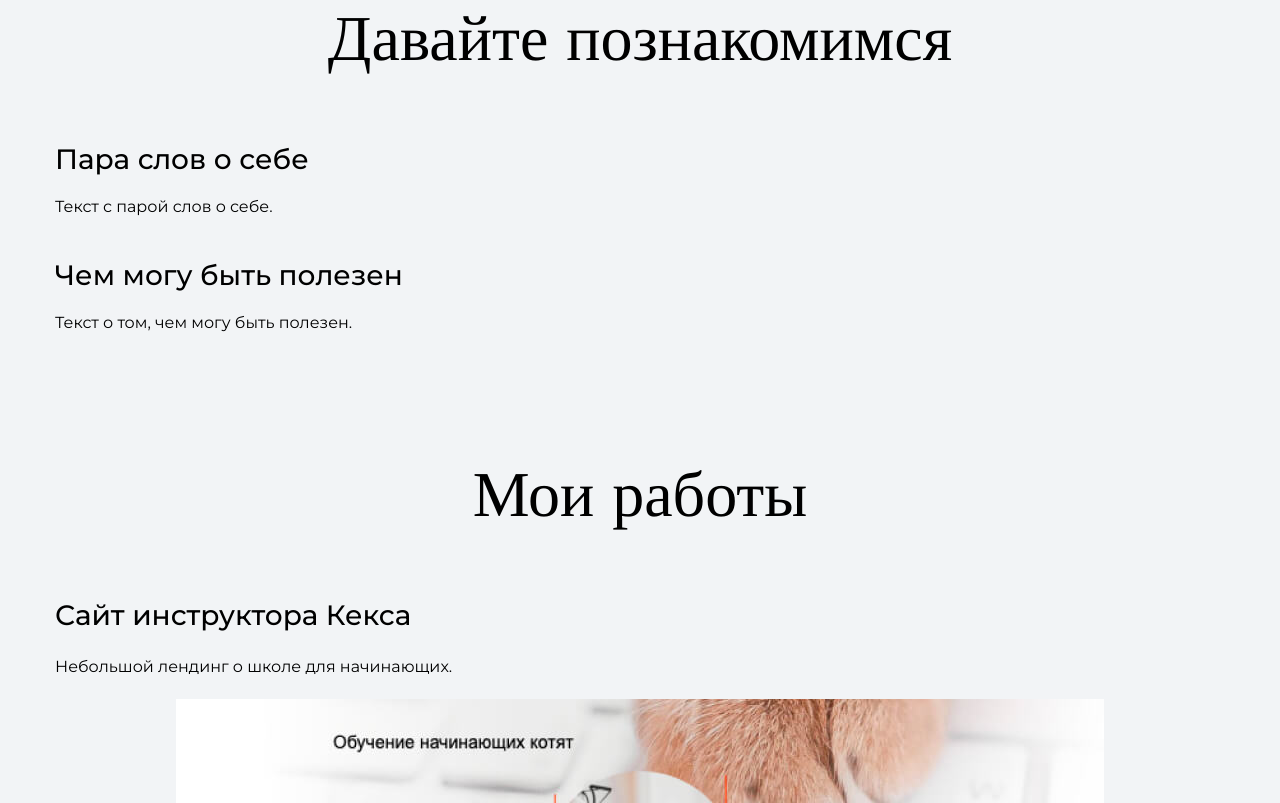
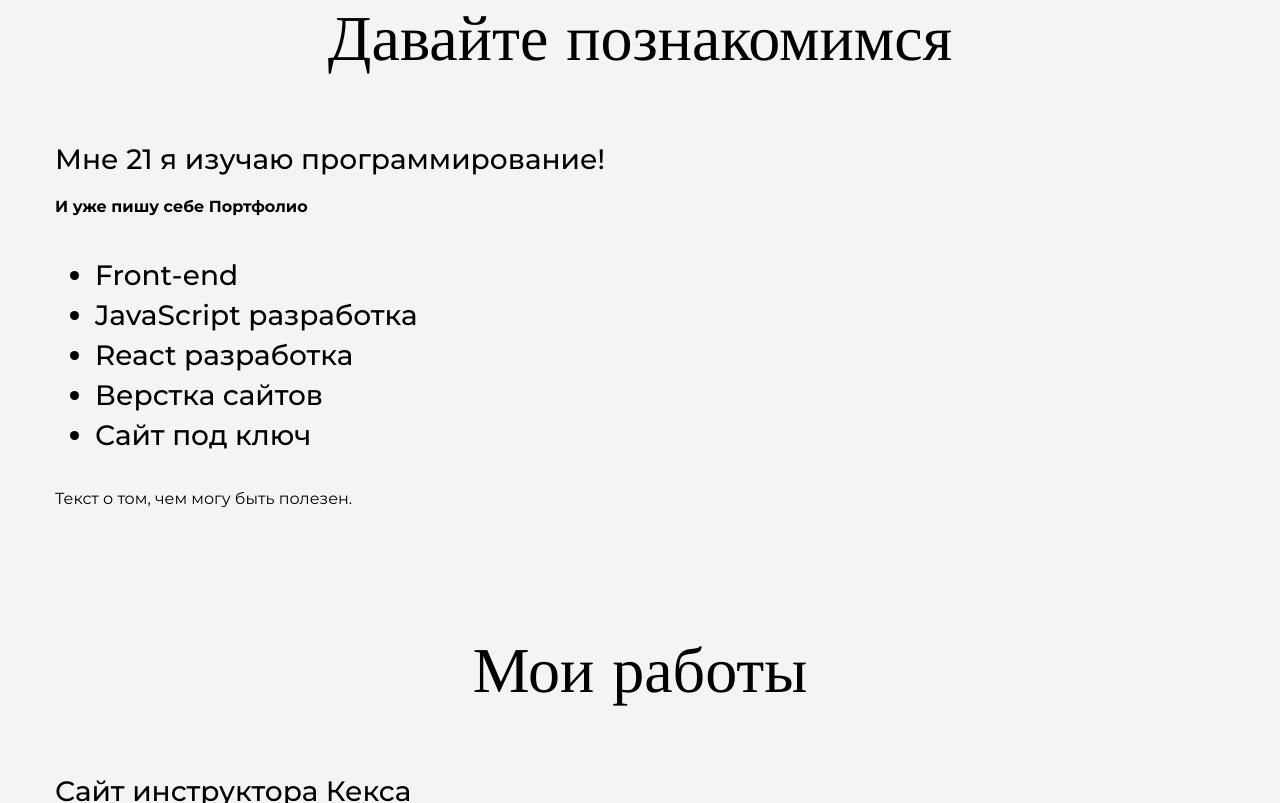
Before and after one commit to Ruslandarrad/WEB, a plain HTML site: page index.html in a window 1280 px wide. Shown: the part 2377-3180 px from the top of the page. Drawn offline with nearby package versions, Linux system fonts and the light colour scheme.

```diff
--- a/index.html
+++ b/index.html
@@ -4,7 +4,7 @@
     <link href="https://fonts.googleapis.com/css?family=Montserrat:400,500,700|Old+Standard+TT&display=swap&subset=cyrillic" rel="stylesheet">
     <meta charset="UTF-8">
     <link rel="stylesheet" href="style.css">
-    <title>Портфолио Junior верстальщика</title></head>
+    <title>Портфолио</title></head>
 
 
   <body>
@@ -31,10 +31,18 @@
     </section>
     <section class="intro">
       <div class="container">
-      <h2 class="subheading">Давайте познакомимся</h2>
-      <h3>Пара слов о себе</h3>
-      <p>Текст с парой слов о себе.</p>
-      <h3>Чем могу быть полезен</h3>
+      <h1 class="subheading">Давайте познакомимся</h1>
+      <h3>Мне 21 я изучаю программирование!</h3>
+      <b><p>И уже пишу себе Портфолио</p></b>
+      <h3>
+       <ul>
+       <li>Front-end</li>
+       <li>JavaScript разработка</li>
+       <li>React разработка</li>
+       <li>Верстка сайтов</li>
+       <li>Сайт под ключ</li>
+      </ul>
+    </h3>
       <p>Текст о том, чем могу быть полезен.</p>
     </div>
     </section>
```
